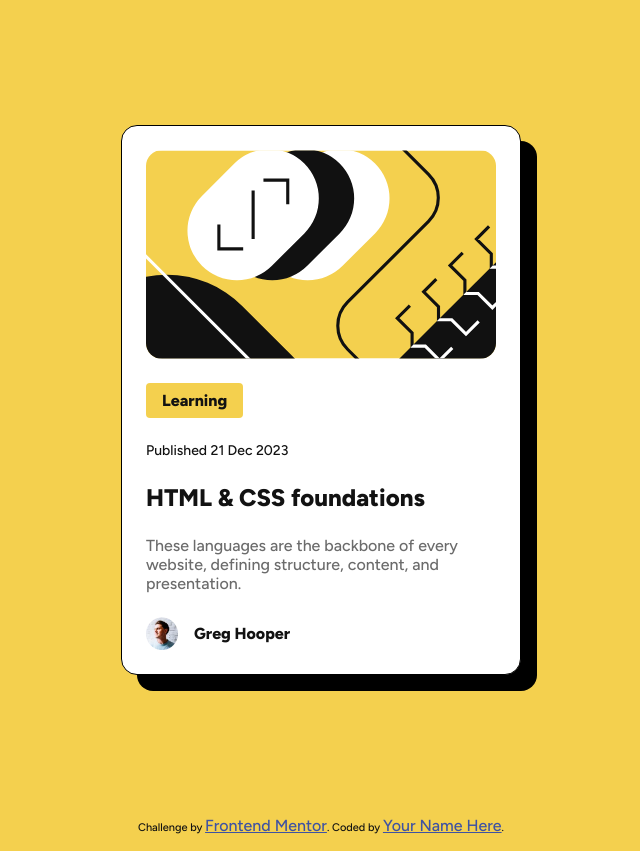
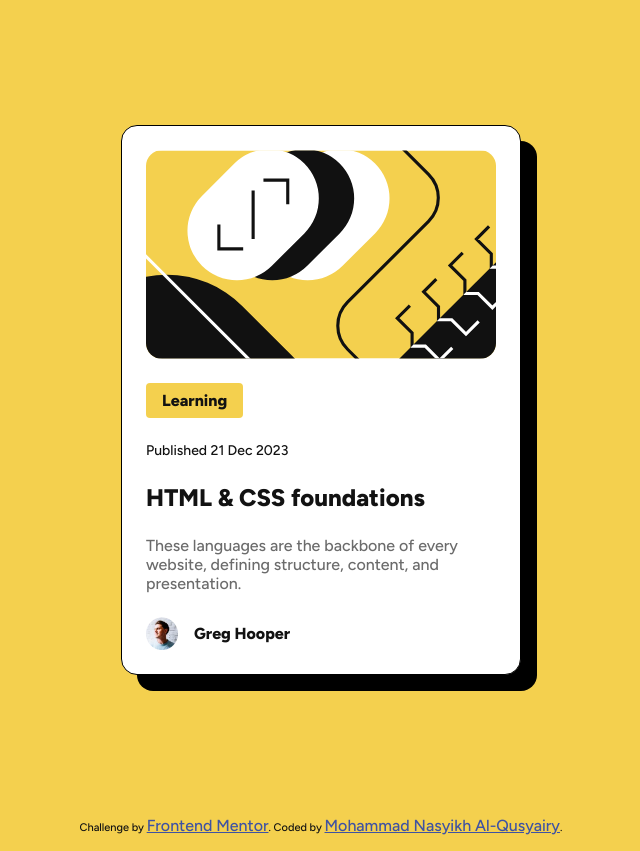
Before and after one commit to nasehqusyairy/blog-preview-card-challenge, a plain HTML site: page index.html in a window 1280 px wide. Shown: the whole page, without its empty margins (319-959 px from the left). Drawn offline with Linux system fonts and the light colour scheme.

Commit message:
Update README and index.html with project details and author information

```diff
--- a/index.html
+++ b/index.html
@@ -142,7 +142,7 @@
 
   <footer class="attribution">
     Challenge by <a href="https://www.frontendmentor.io?ref=challenge" target="_blank">Frontend Mentor</a>.
-    Coded by <a href="#">Your Name Here</a>.
+    Coded by <a href="https://www.frontendmentor.io/profile/nasehqusyairy">Mohammad Nasyikh Al-Qusyairy</a>.
   </footer>
 </body>
 
```
Also changed, not shown: 2 other files.
